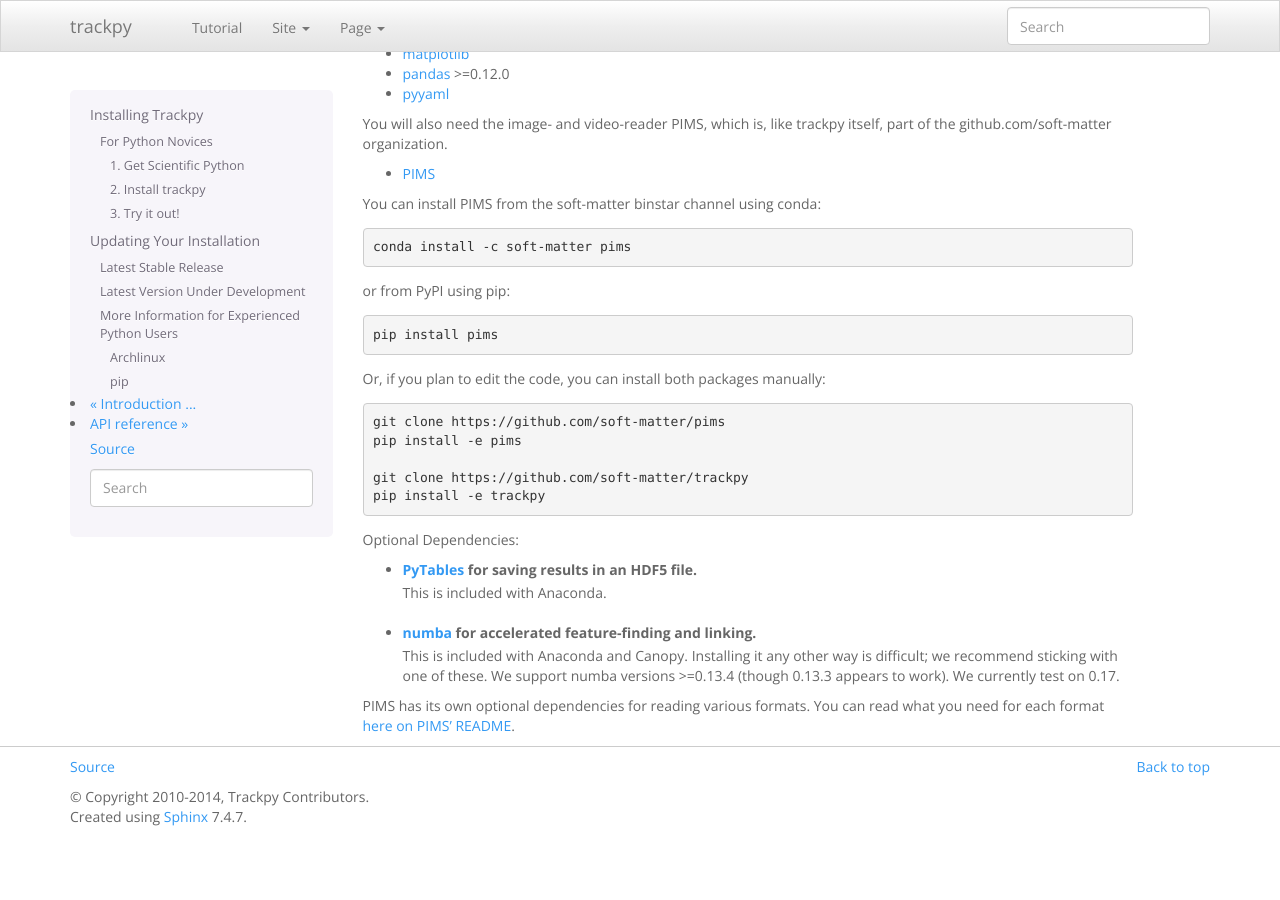
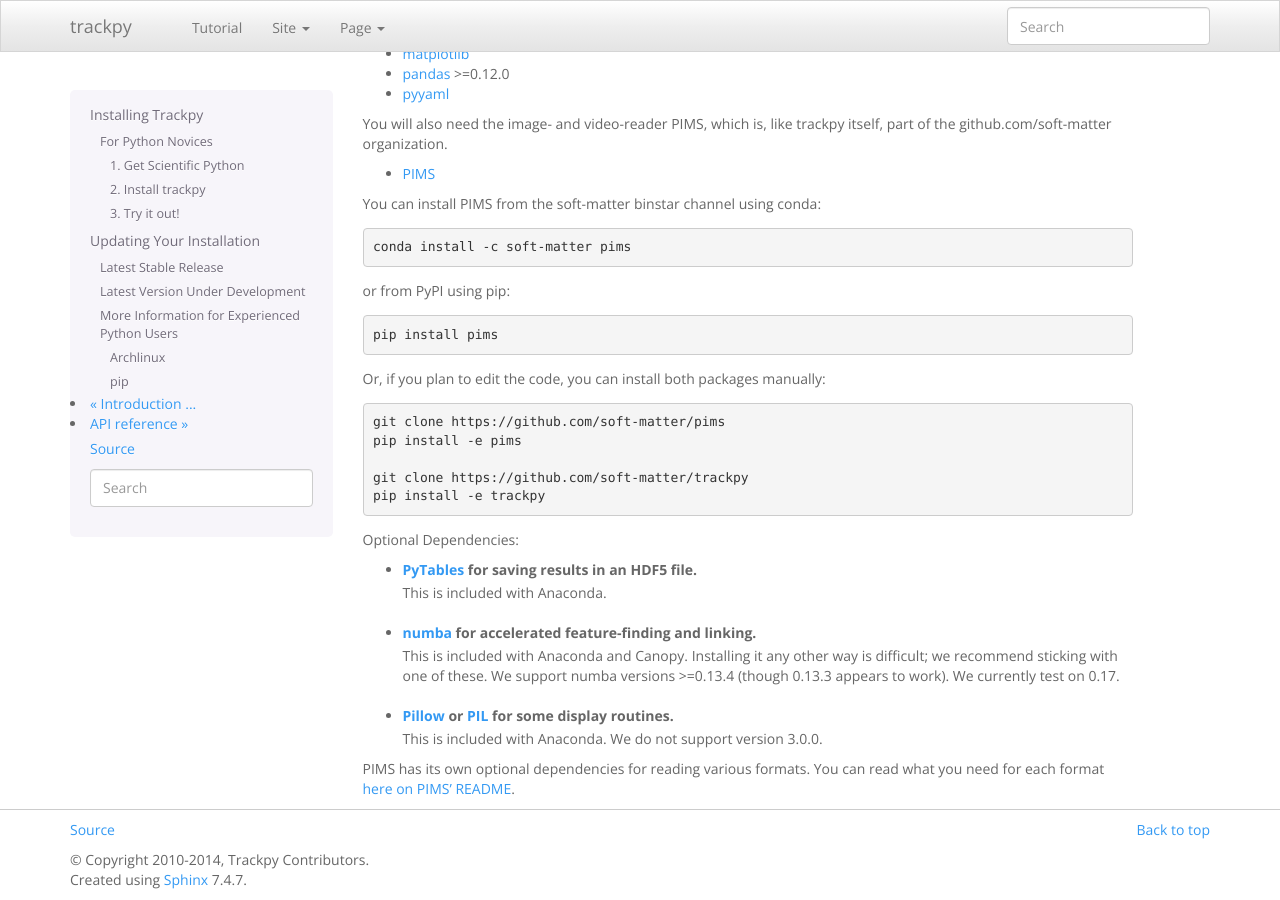
Before and after one commit to soft-matter/trackpy, a Sphinx documentation site: the page built from doc/installation.rst, in a window 1280 px wide and 900 px high, scrolled down 1548 px. Built offline with Sphinx 7.4.7, drawn with Linux system fonts in a browser that asks for light colours; pages that are not in the unit, such as notebooks, are missing from menus; the version number could not be read and is left out; before the commit the page ends 2385 px from its top, so only the background shows below that.

Commit message:
DOC Add Pillow to optional deps

```diff
--- a/doc/installation.rst
+++ b/doc/installation.rst
@@ -140,6 +140,8 @@
       This is included with Anaconda and Canopy. Installing it any other way is
       difficult; we recommend sticking with one of these. We support numba versions
       >=0.13.4 (though 0.13.3 appears to work). We currently test on 0.17.
+* `Pillow <https://pillow.readthedocs.org/>`__ or `PIL <http://www.pythonware.com/products/pil/>`__ for some display routines.
+      This is included with Anaconda. We do not support version 3.0.0.
 
 PIMS has its own optional dependencies for reading various formats. You
 can read what you need for each format
```
